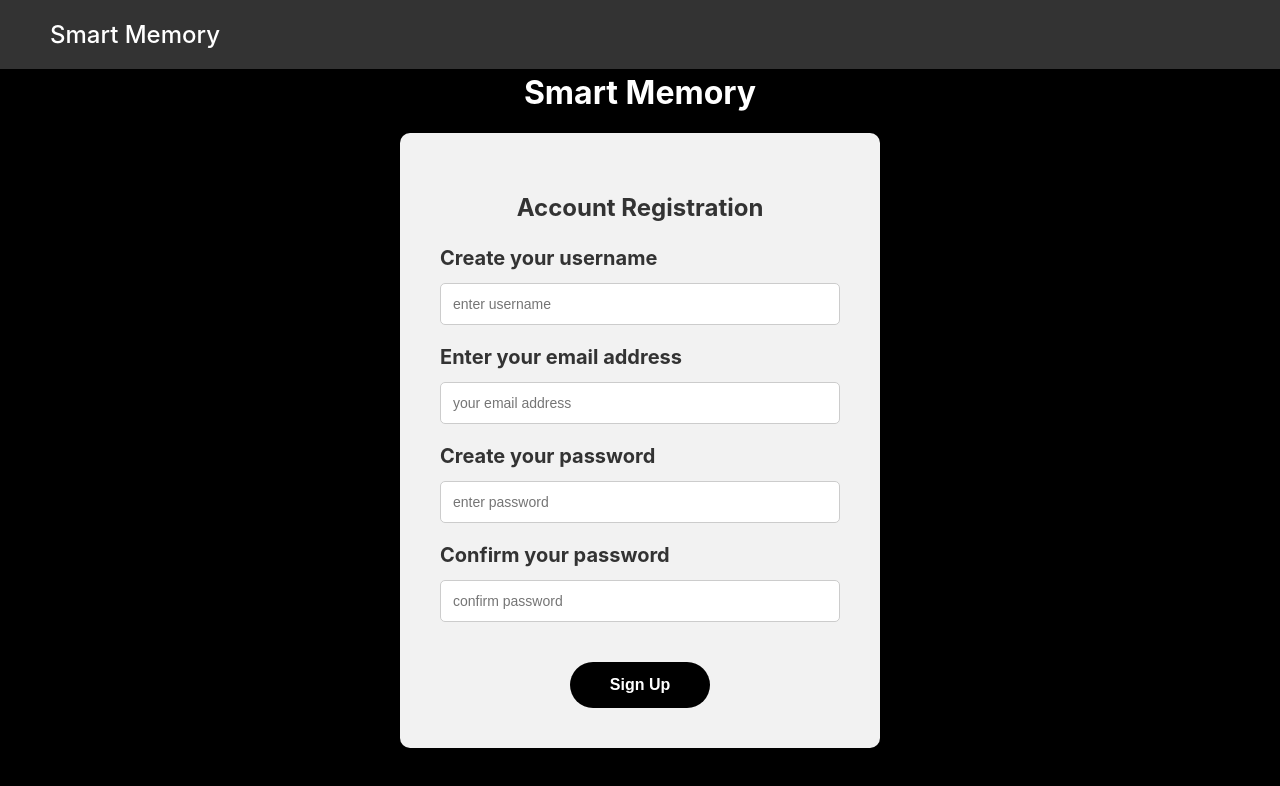
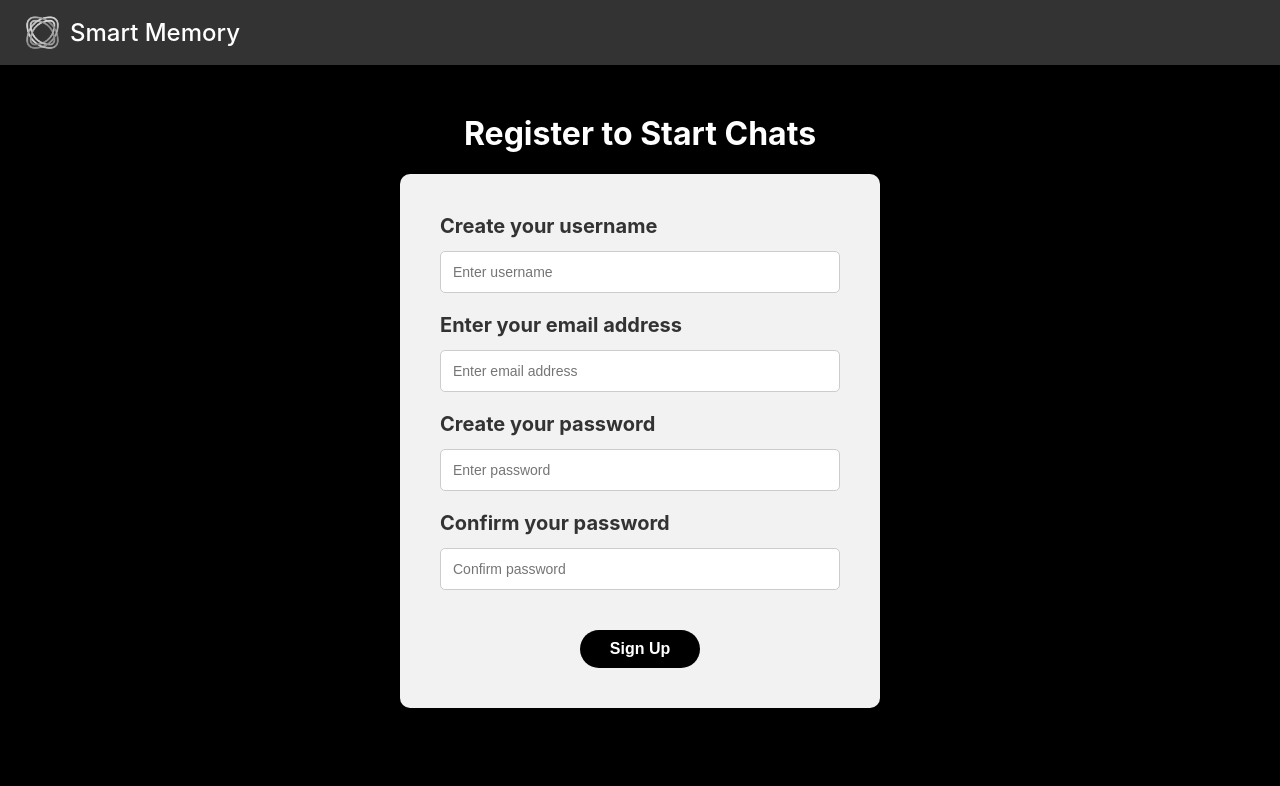
Before and after one commit to zaedaamrin/theta_project, a React (Create React App) app in the folder frontend/: page /signup in a window 1280 px wide. Shown: the top 786 px of the page. Built offline with nearby package versions, Linux system fonts and the light colour scheme.

Commit message:
Added logo and updated layout for some pages

```diff
--- a/frontend/src/App.css
+++ b/frontend/src/App.css
@@ -7,9 +7,9 @@ body, html {
 
 .nav {
   top: 0;
-  padding: 20px 40px;
+  padding: 15px 25px;
   display: flex;
-  justify-content: space-between;
+  justify-content: start;
   align-items: center;
   text-align: left;
   margin: 0 auto;
@@ -28,12 +28,19 @@ body, html {
   margin-left: 10px;
 }
 
+.nav img {
+  width: 35px; /* Adjust logo size */
+  height: 35px;
+  /* margin-right: 5px; */
+  cursor: pointer;
+}
+
 .welcome-login-button  {
   background-color: white;
   color: black;
   border: 1px solid white;
   padding: 10px 20px;
-  font-size: 14px;
+  font-size: 16px;
   font-weight: bold;
   border-radius: 20px;
   cursor: pointer;
@@ -52,7 +59,7 @@ body, html {
   color: white;
   border: 1px solid white;
   padding: 10px 20px;
-  font-size: 14px;
+  font-size: 16px;
   font-weight: bold;
   border-radius: 20px;
   cursor: pointer;
@@ -73,7 +80,7 @@ body, html {
 }
 
 .intro-container p {
-  font-size: 16px;
+  font-size: 24px;
   margin-bottom: 40px;
   color: white;
 }
@@ -162,7 +169,7 @@ body, html {
   background-color: #000;
   color: white;
   border: none;
-  padding: 14px 40px;
+  padding: 10px 30px;
   border-radius: 30px;
   font-size: 16px;
   cursor: pointer;
@@ -263,7 +270,7 @@ body, html {
 .feature p {
   color: white;
   margin: 0;
-  font-size: 16px;
+  font-size: 18px;
 }
 
 .personal-home {
@@ -322,11 +329,11 @@ body, html {
 }
 
 .action-button {
-  background-color: white;
-  color: black;
+  background-color: black;
+  color: white;
   border: none;
   padding: 10px 20px;
-  font-size: 16px;
+  font-size: 18px;
   border-radius: 20px;
   cursor: pointer;
   display: block;
@@ -350,7 +357,7 @@ body, html {
 
 .registration-container {
   width: 100%;
-  padding: 0 40px;
+  padding: 0 20px;
   display: flex;
   flex-direction: column;
   justify-content: center;
@@ -370,7 +377,7 @@ body, html {
 .registration-box h2 {
   font-size: 24px;
   font-weight: bold;
-  margin-bottom: 24px;
+  margin-bottom: 30px;
   color: #333333;
 }
 
@@ -388,7 +395,7 @@ body, html {
   background-color: #000;
   color: white;
   border: none;
-  padding: 14px 40px;
+  padding: 10px 30px;
   border-radius: 30px;
   font-size: 16px;
   cursor: pointer;
@@ -533,8 +540,8 @@ body, html {
   position: absolute;
   top: 15px;
   right: 15px;
-  width: 40px;
-  height: 40px;
+  width: 35px;
+  height: 35px;
   background-color: white;
   border-radius: 50%;
   padding: 2px;
@@ -654,7 +661,7 @@ body, html {
   width: 250px;
   background-color: #222;
   color: white;
-  padding: 10px;
+  padding: 25px 15px 15px 25px;
   display: flex;
   flex-direction: column;
 }
@@ -669,17 +676,17 @@ body, html {
 
 .sidebar-header h2 {
   margin: 0; /* Remove any default margin */
-  font-size: 18px; /* Adjust font size if necessary */
+  font-size: 20px; /* Adjust font size if necessary */
 }
 
 .plus{
   background-color: #444;
   border: none;
-  padding: 5px;
+  padding: 10px;
   color: white;
   cursor: pointer;
   border-radius: 5px;
-  font-size: 16px;
+  font-size: 30px;
   height: 30px;
   width: 30px;
   display: flex;
@@ -703,6 +710,8 @@ body, html {
 
 .total-sources {
   margin-top: auto;
+  font-weight:bold;
+  margin-bottom: 20px;
 }
 
 .chat-area {
@@ -733,18 +742,21 @@ body, html {
   margin-bottom: 10px;
   color: #333;
   word-wrap: break-word;
+  font-size:18px;
 }
 
 .bot-message {
   align-self: flex-start;
   background-color: white;
   border-radius: 10px 10px 10px 0;
+  font-size:18px;
 }
 
 .user-message {
   align-self: flex-end;
   background-color: white;
   border-radius: 10px 10px 0 10px;
+  font-size:18px;
 }
 
 .chat-input-container {
@@ -760,11 +772,12 @@ body, html {
 .chat-input-field {
   flex: 1;
   padding: 10px;
-  border-radius: 20px;
+  border-radius: 16px;
   border: none;
   outline: none;
   background-color: white;
   color: #333;
+  font-size: 18px;
 }
 
 .send-button {
--- a/frontend/src/components/ChatHistory.js
+++ b/frontend/src/components/ChatHistory.js
@@ -22,8 +22,8 @@ const ChatHistory = () => {
         <button
           className="action-button"
           style={{
-            backgroundColor: 'white',
-            color: 'black',
+            backgroundColor: 'black',
+            color: 'white',
             fontWeight: 'bold',
             borderRadius: '20px',
             border: 'none',
--- a/frontend/src/components/Nav.js
+++ b/frontend/src/components/Nav.js
@@ -1,6 +1,7 @@
 import React from 'react';
 import { useNavigate } from 'react-router-dom';
 import '../App.css';
+import logo from '../img/logo.png';
 
 const Nav = () => {
   const navigate = useNavigate();
@@ -11,6 +12,12 @@ const Nav = () => {
 
   return (
     <nav className="nav">
+      <img
+        src={logo}
+        alt="Smart Memory Logo"
+        style={{cursor: 'pointer' }}
+        onClick={handleNavClick}
+      />
       <h1 onClick={handleNavClick} style={{ cursor: 'pointer' }}>Smart Memory</h1>
     </nav>
   );
--- a/frontend/src/components/SourceLibrary.js
+++ b/frontend/src/components/SourceLibrary.js
@@ -23,8 +23,8 @@ const SourceLibrary = () => {
         <button
           className="action-button"
           style={{
-            backgroundColor: 'white',
-            color: 'black',
+            backgroundColor: 'black',
+            color: 'white',
             fontWeight: 'bold',
             borderRadius: '20px',
             border: 'none',
--- a/frontend/src/components/WelcomeMid.js
+++ b/frontend/src/components/WelcomeMid.js
@@ -18,7 +18,7 @@ const WelcomeMid = () => {
     <div className="intro-container">
       <div className="intro-content">
       <h2>My Smart Memory</h2>
-      <p>My Smart Memory is a personal assistant that saves and interacts with web content efficiently. </p>
+      <p>A personal assistant that saves and interacts with web content efficiently. </p>
         <div className="intro-features">
           <div className="feature">
             <div style={{
@@ -33,7 +33,7 @@ const WelcomeMid = () => {
             }}>
               <img src={navIcon} alt="Library Icon" style={{ width: '58%' }} />
             </div>
-            <p style={{ fontWeight: 'bold' }}>Your personal content library</p>
+            <p style={{ fontWeight: 'bold' }}>Personal Content Library</p>
             <p>Save and store important web content easily.</p>
           </div>
 
@@ -50,7 +50,7 @@ const WelcomeMid = () => {
             }}>
               <img src={bookIcon} alt="Search Icon" style={{ width: '60%' }} />
             </div>
-            <p style={{ fontWeight: 'bold' }}>Instant search results</p>
+            <p style={{ fontWeight: 'bold' }}>Instant Search Results</p>
             <p>Quickly find answers within your saved content.</p>
           </div>
 
@@ -67,7 +67,7 @@ const WelcomeMid = () => {
             }}>
               <img src={chatIcon} alt="Assistant Icon" style={{ width: '65%', marginTop:'10px'}} />
             </div>
-            <p style={{ fontWeight: 'bold' }}>Tailored personal assistant</p>
+            <p style={{ fontWeight: 'bold' }}>Tailored Personal Assistant</p>
             <p>Get customized answers based on your preferences.</p>
           </div>
         </div>
--- a/frontend/src/pages/RegistrationPage.js
+++ b/frontend/src/pages/RegistrationPage.js
@@ -55,15 +55,15 @@ const RegistrationPage = () => {
     <div className="Registrationpage">
       <Nav />
       <div className="registration-container">
-        <h1>Smart Memory</h1>
+        <h1>Register to Start Chats</h1>
+
         <div className="registration-box">
-          <h2>Account Registration</h2>
 
           <form autoComplete="off" onSubmit={handleSubmit}>
             <InputField
               label="Create your username"
               type="text"
-              placeholder="enter username"
+              placeholder="Enter username"
               autoComplete="off"
               value={username}
               onChange={(e) => setUsername(e.target.value)}
@@ -71,7 +71,7 @@ const RegistrationPage = () => {
             <InputField
               label="Enter your email address"
               type="email"
-              placeholder="your email address"
+              placeholder="Enter email address"
               autoComplete="off"
               value={email}
               onChange={(e) => setEmail(e.target.value)}
@@ -79,7 +79,7 @@ const RegistrationPage = () => {
             <InputField
               label="Create your password"
               type="password"
-              placeholder="enter password"
+              placeholder="Enter password"
               autoComplete="off"
               value={password}
               onChange={(e) => setPassword(e.target.value)}
@@ -87,7 +87,7 @@ const RegistrationPage = () => {
             <InputField
               label="Confirm your password"
               type="password"
-              placeholder="confirm password"
+              placeholder="Confirm password"
               autoComplete="off"
               value={confirmPassword}
               onChange={(e) => setConfirmPassword(e.target.value)}
--- a/frontend/src/pages/SignIn.js
+++ b/frontend/src/pages/SignIn.js
@@ -25,15 +25,14 @@ const LoginPage = () => {
     <div className="login-page">
       <Nav />
       <div className="login-container">
-        <h1>Smart Memory</h1>
+        <h1>Log In to Smart Memory</h1>
         <div className="login-box">
-          <h2>Sign In</h2>
           {/* Set form autocomplete to "off" */}
           <form autoComplete="off" onSubmit={handleLogin}>
             {/* Email input field */}
-            <InputField label="Email Address" type="email" placeholder="your email address" autoComplete="off" />
+            <InputField label="Email Address" type="email" placeholder="Enter email address" autoComplete="off" />
             {/* Password input field with autocomplete set to new-password */}
-            <InputField label="Password" type="password" placeholder="your password" autoComplete="new-password" />
+            <InputField label="Password" type="password" placeholder="Enter password" autoComplete="new-password" />
             <button type="submit" className="login-button">
               Log In
             </button>
```
Also changed, not shown: frontend/src/img/logo.png (added), frontend/src/img/logo.svg (added).
